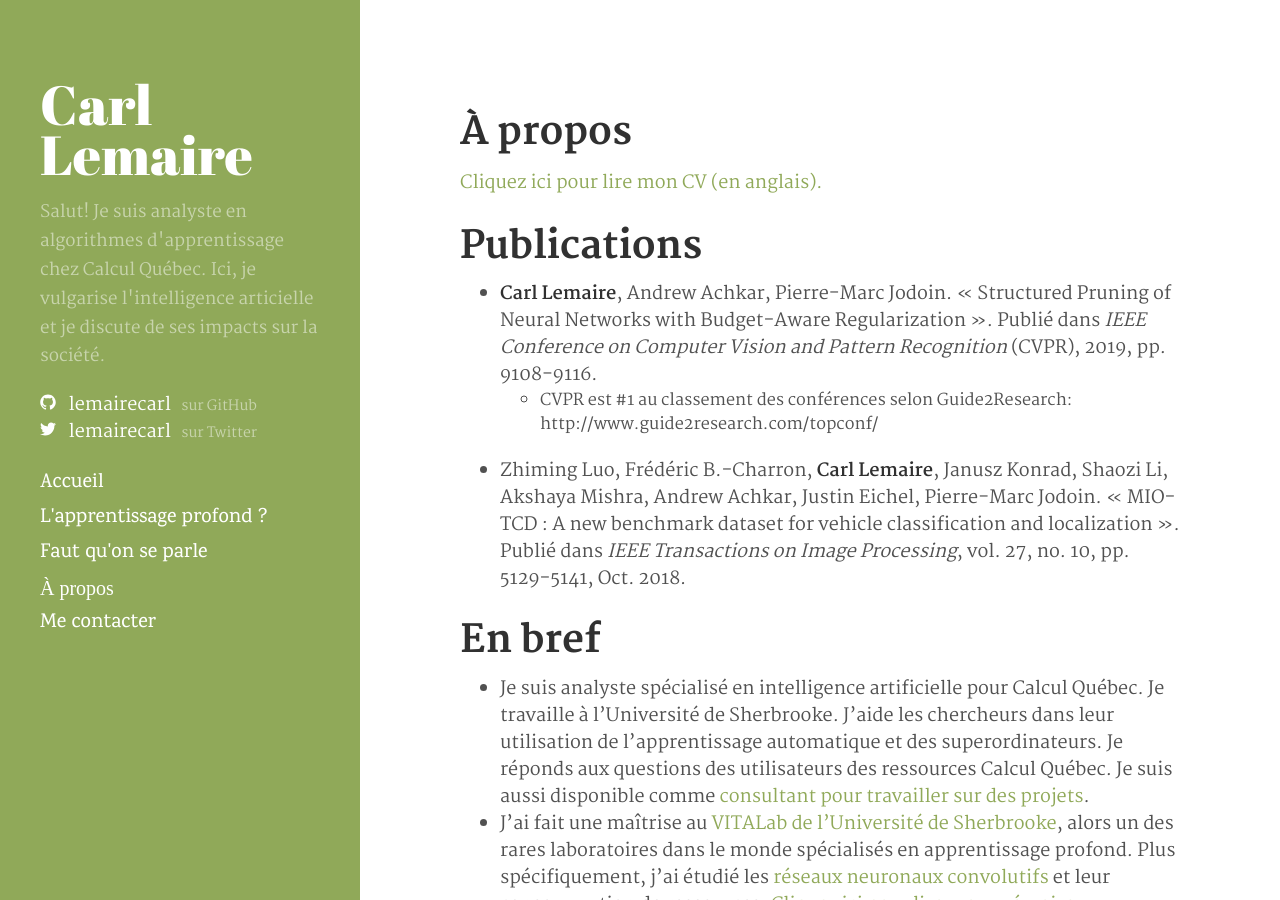
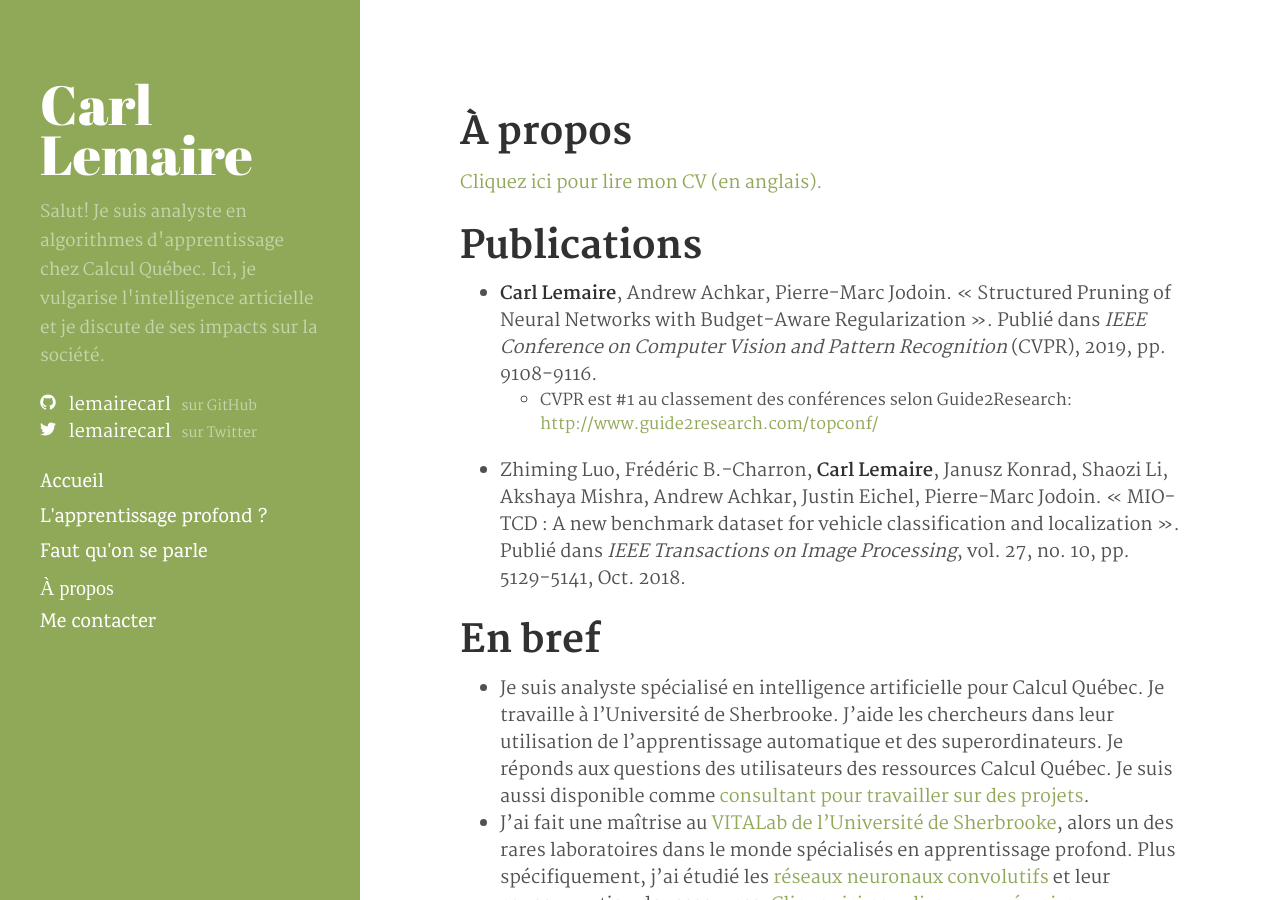
Before and after one commit to lemairecarl/lemairecarl.github.io, a Jekyll site: the page built from about.md, in a window 1280 px wide and 900 px high. Built offline with Jekyll 4.4.1, drawn with Linux system fonts in a browser that asks for light colours; nearby versions of some CDN libraries; some web fonts are replaced; part of the change alters nothing that is shown.

```diff
--- a/about.md
+++ b/about.md
@@ -4,12 +4,12 @@ title: À propos
 permalink: /a-propos/
 ---
 
-[Cliquez ici pour lire mon CV (en anglais).](https://github.com/lemairecarl/lemairecarl.github.io/raw/master/assets/Lemaire_Carl_CV.pdf)
+[Cliquez ici pour lire mon CV (en anglais).](https://drive.google.com/file/d/1fdaG8T5lrYUaGHeAVBaQmWsQcFItA9Mk/view?usp=sharing)
 
 # Publications
 
 * **Carl Lemaire**, Andrew Achkar, Pierre-Marc Jodoin. « Structured Pruning of Neural Networks with Budget-Aware Regularization ». Publié dans _IEEE Conference on Computer Vision and Pattern Recognition_ (CVPR), 2019, pp. 9108-9116.
-  * CVPR est #1 au classement des conférences selon Guide2Research: http://www.guide2research.com/topconf/
+  * CVPR est #1 au classement des conférences selon Guide2Research: <http://www.guide2research.com/topconf/>
 * Zhiming Luo, Frédéric B.-Charron, **Carl Lemaire**, Janusz Konrad, Shaozi Li, Akshaya Mishra, Andrew Achkar, Justin Eichel, Pierre-Marc Jodoin. « MIO-TCD : A new benchmark dataset for vehicle classification and localization ». Publié dans _IEEE Transactions on Image Processing_, vol. 27, no. 10, pp. 5129-5141, Oct. 2018.
 
 # En bref
```
